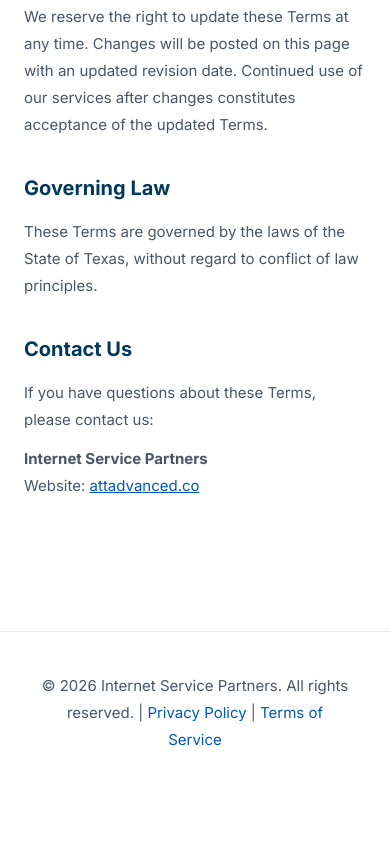
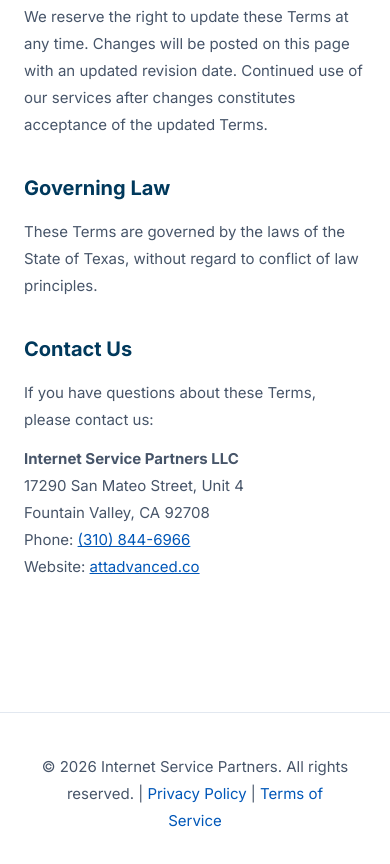
Before and after one commit to Internetsp/ISPwebsite, a plain HTML site: page terms.html in a window 390 px wide. Shown: the part 2571-3435 px from the top of the page. Before the commit the page ends 3376 px from the top, so only its background shows below. Drawn offline with Linux system fonts and the light colour scheme.

Commit message:
Update terms: add business address + phone

```diff
--- a/terms.html
+++ b/terms.html
@@ -65,7 +65,10 @@
 
         <h2>Contact Us</h2>
         <p>If you have questions about these Terms, please contact us:</p>
-        <p><strong>Internet Service Partners</strong><br>
+        <p><strong>Internet Service Partners LLC</strong><br>
+        17290 San Mateo Street, Unit 4<br>
+        Fountain Valley, CA 92708<br>
+        Phone: <a href="tel:+13108446966" style="color:#0057B8">(310) 844-6966</a><br>
         Website: <a href="https://attadvanced.co" style="color:#0057B8">attadvanced.co</a></p>
     </div>
     <div class="footer">
```
